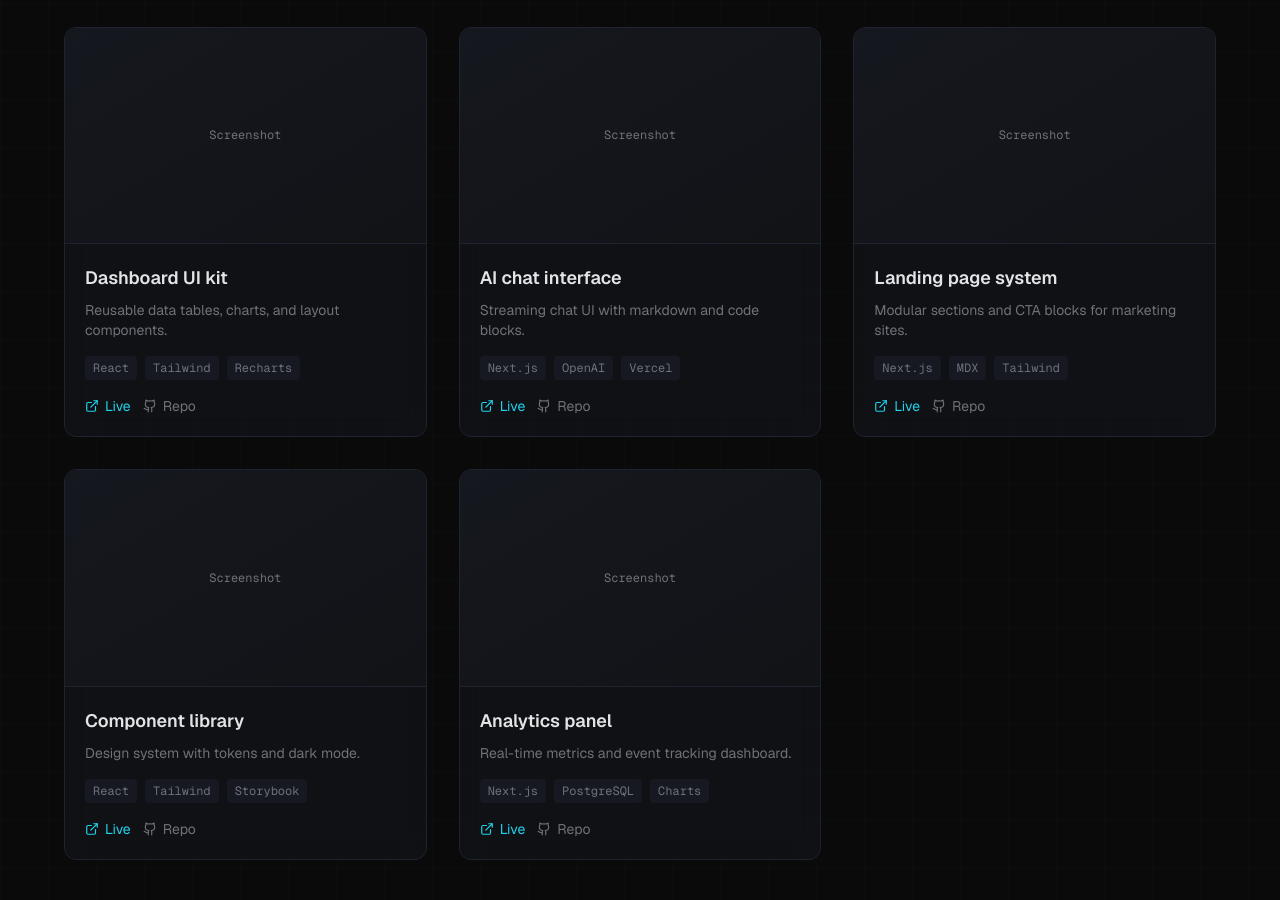
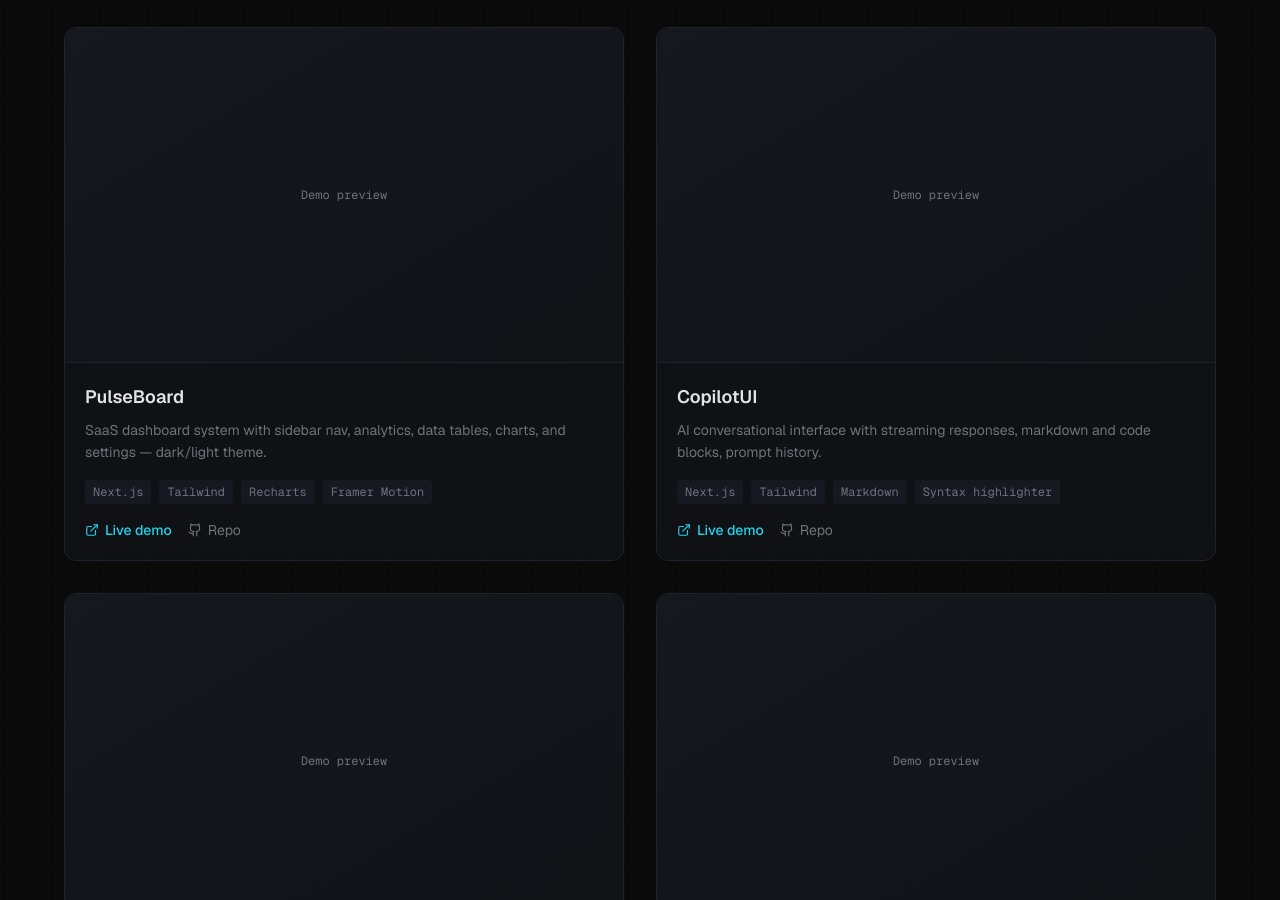
Before and after one commit to dchobarkar/gigdevos, a Next.js app: page / in a window 1280 px wide. Shown: the part 1900-2800 px from the top of the page. Built offline with nearby package versions, Linux system fonts and the light colour scheme.

Commit message:
refactor: demo section

```diff
--- a/app/components/DemoBuilds.tsx
+++ b/app/components/DemoBuilds.tsx
@@ -7,9 +7,14 @@
 
 export default function DemoBuilds() {
   return (
-    <section id="demos" className="relative py-24 px-6 grid-overlay">
+    <section
+      id="demos"
+      className="relative py-24 px-6 grid-overlay"
+      aria-labelledby="demos-heading"
+    >
       <div className="mx-auto max-w-6xl">
         <motion.h2
+          id="demos-heading"
           initial={{ opacity: 0, y: 12 }}
           whileInView={{ opacity: 1, y: 0 }}
           viewport={{ once: true }}
@@ -26,7 +31,7 @@
           {DEMOS_SECTION.description}
         </motion.p>
 
-        <div className="grid sm:grid-cols-2 lg:grid-cols-3 gap-8">
+        <div className="grid grid-cols-1 md:grid-cols-2 gap-8">
           {DEMOS.map((demo, i) => (
             <motion.article
               key={demo.title}
@@ -39,7 +44,7 @@
               <div className="aspect-[5/3] bg-[var(--card)] border-b border-[var(--border)] flex items-center justify-center">
                 <div className="w-full h-full bg-gradient-to-br from-[var(--border)]/30 to-[var(--card)] flex items-center justify-center">
                   <span className="font-mono text-xs text-[var(--muted)]">
-                    Screenshot
+                    Demo preview
                   </span>
                 </div>
               </div>
@@ -47,7 +52,7 @@
                 <h3 className="text-lg font-semibold text-[var(--foreground)] mb-2">
                   {demo.title}
                 </h3>
-                <p className="text-sm text-[var(--muted)] mb-4">
+                <p className="text-sm text-[var(--muted)] mb-4 leading-relaxed">
                   {demo.description}
                 </p>
                 <div className="flex flex-wrap gap-2 mb-4">
@@ -60,19 +65,25 @@
                     </span>
                   ))}
                 </div>
-                <div className="flex gap-3">
+                <div className="flex gap-4">
                   <a
                     href={demo.liveUrl}
-                    className="inline-flex items-center gap-1.5 text-sm text-[var(--accent-cyan)] hover:underline"
+                    target="_blank"
+                    rel="noopener noreferrer"
+                    className="inline-flex items-center gap-1.5 text-sm font-medium text-[var(--accent-cyan)] hover:underline focus:outline-none focus:ring-2 focus:ring-[var(--accent-cyan)] focus:ring-offset-2 focus:ring-offset-[var(--background)] rounded"
+                    aria-label={`${demo.title} — view live demo`}
                   >
-                    <ExternalLink size={14} />
-                    Live
+                    <ExternalLink size={14} aria-hidden />
+                    Live demo
                   </a>
                   <a
                     href={demo.repoUrl}
-                    className="inline-flex items-center gap-1.5 text-sm text-[var(--muted)] hover:text-[var(--foreground)]"
+                    target="_blank"
+                    rel="noopener noreferrer"
+                    className="inline-flex items-center gap-1.5 text-sm text-[var(--muted)] hover:text-[var(--foreground)] focus:outline-none focus:ring-2 focus:ring-[var(--accent-cyan)] focus:ring-offset-2 focus:ring-offset-[var(--background)] rounded"
+                    aria-label={`${demo.title} — view GitHub repository`}
                   >
-                    <Github size={14} />
+                    <Github size={14} aria-hidden />
                     Repo
                   </a>
                 </div>
--- a/app/constants/demos.ts
+++ b/app/constants/demos.ts
@@ -1,57 +1,55 @@
+/**
+ * Demo builds — per demo-instructions.md.
+ * 4 flagship demos: product-style names, stack tags, live + repo links.
+ */
+
 export interface Demo {
   title: string;
   description: string;
   stack: string[];
-  image?: string;
   liveUrl: string;
   repoUrl: string;
 }
 
+/** Section header — capability lab / production-grade showcases */
+export const DEMOS_SECTION = {
+  title: "Demo builds",
+  description:
+    "Production-grade capability showcases. Deployable demos that mirror real product work — not tutorials.",
+};
+
+/** 4 flagship demos — naming per doc (PulseBoard, CopilotUI, LaunchFrame, InsightGrid) */
 export const DEMOS: Demo[] = [
   {
-    title: "Dashboard UI kit",
-    description: "Reusable data tables, charts, and layout components.",
-    stack: ["React", "Tailwind", "Recharts"],
-    image: "/api/placeholder/400/240",
+    title: "PulseBoard",
+    description:
+      "SaaS dashboard system with sidebar nav, analytics, data tables, charts, and settings — dark/light theme.",
+    stack: ["Next.js", "Tailwind", "Recharts", "Framer Motion"],
     liveUrl: "#",
     repoUrl: "#",
   },
   {
-    title: "AI chat interface",
-    description: "Streaming chat UI with markdown and code blocks.",
-    stack: ["Next.js", "OpenAI", "Vercel"],
-    image: "/api/placeholder/400/240",
+    title: "CopilotUI",
+    description:
+      "AI conversational interface with streaming responses, markdown and code blocks, prompt history.",
+    stack: ["Next.js", "Tailwind", "Markdown", "Syntax highlighter"],
     liveUrl: "#",
     repoUrl: "#",
   },
   {
-    title: "Landing page system",
-    description: "Modular sections and CTA blocks for marketing sites.",
-    stack: ["Next.js", "MDX", "Tailwind"],
-    image: "/api/placeholder/400/240",
+    title: "LaunchFrame",
+    description:
+      "Landing page framework with hero variants, features, pricing, testimonials, FAQ — conversion-focused.",
+    stack: ["Next.js", "Tailwind", "Framer Motion"],
     liveUrl: "#",
     repoUrl: "#",
   },
   {
-    title: "Component library",
-    description: "Design system with tokens and dark mode.",
-    stack: ["React", "Tailwind", "Storybook"],
-    image: "/api/placeholder/400/240",
-    liveUrl: "#",
-    repoUrl: "#",
-  },
-  {
-    title: "Analytics panel",
-    description: "Real-time metrics and event tracking dashboard.",
-    stack: ["Next.js", "PostgreSQL", "Charts"],
-    image: "/api/placeholder/400/240",
+    title: "InsightGrid",
+    description:
+      "Analytics and data visualization panel with KPIs, revenue charts, funnels, heatmaps, export.",
+    stack: ["Next.js", "Tailwind", "Recharts"],
     liveUrl: "#",
     repoUrl: "#",
   },
 ];
-
-export const DEMOS_SECTION = {
-  title: "Demo builds",
-  description:
-    "Self-initiated projects that show what I can build. Live links and repos when available.",
-};
```
